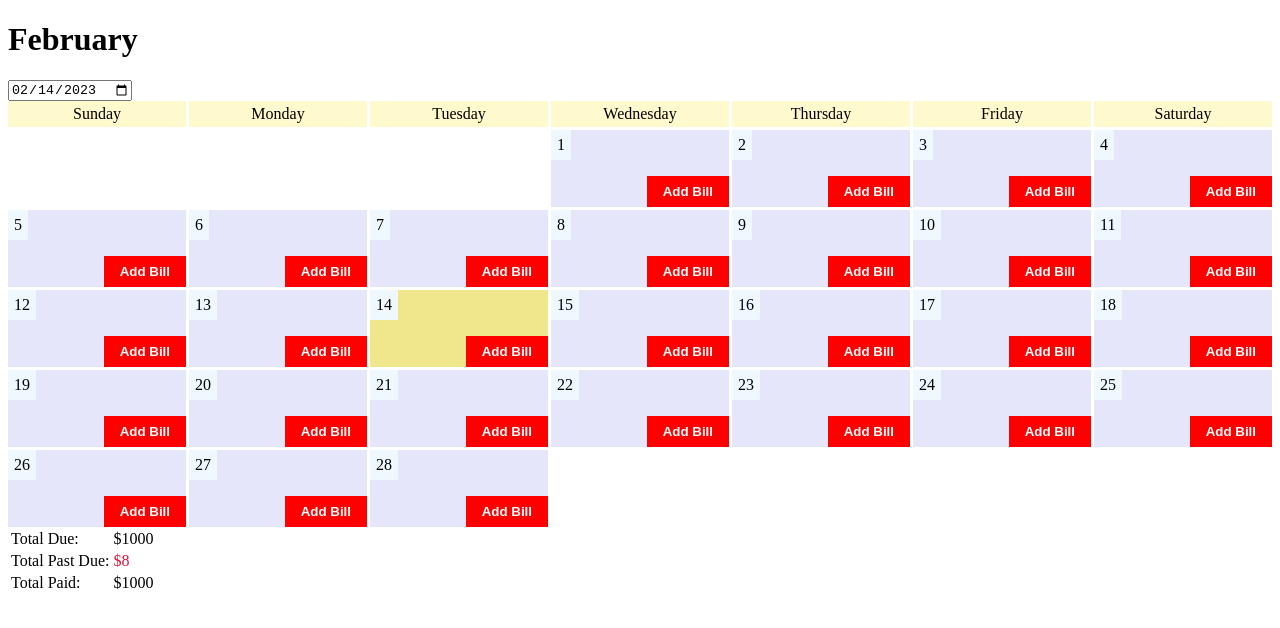
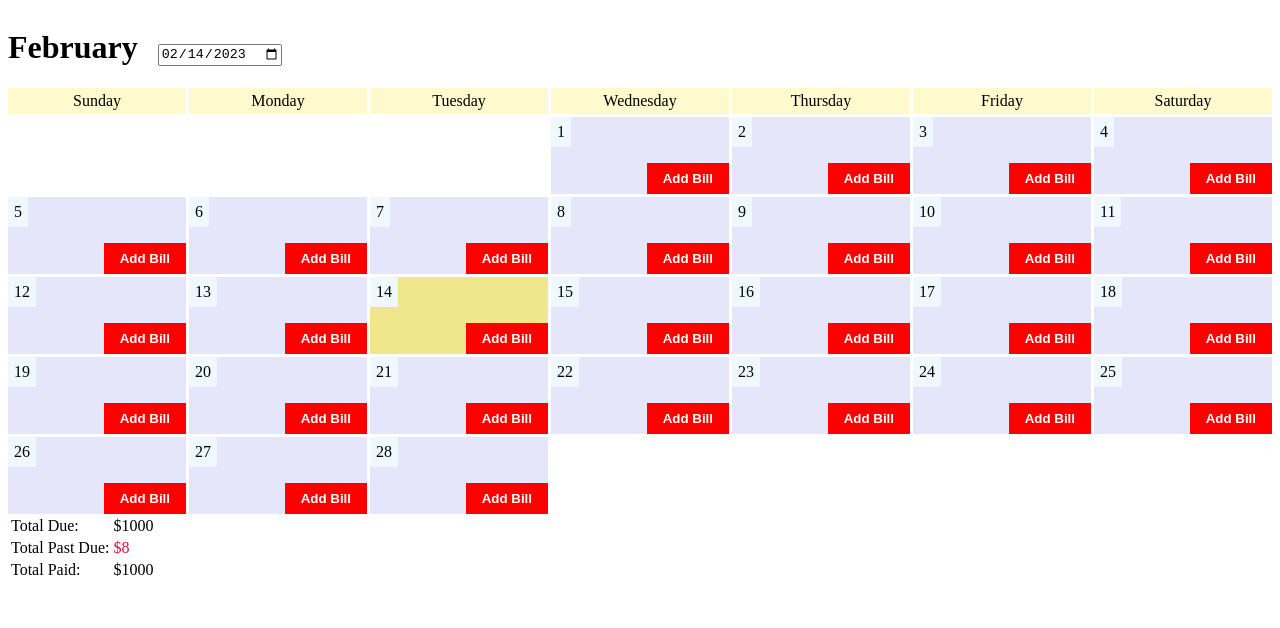
Before and after one commit to bronter/bill-calendar, a plain HTML site: page www/index.html in a window 1280 px wide. Drawn offline with Linux system fonts and the light colour scheme.

Commit message:
update date input styling

```diff
--- a/www/index.html
+++ b/www/index.html
@@ -31,6 +31,14 @@
                     grid-template-columns: 1fr 1fr 1fr 1fr 1fr 1fr 1fr;
                     column-gap: 3px;
                     row-gap: 3px;
+                }
+
+                #month-header {
+                    display: inline-block;
+                }
+
+                #date-nav {
+                    margin-left: 16px;
                 }
 
                 padding-day, calendar-day {
@@ -97,6 +105,7 @@
                     padding-right: 16px;
                     box-sizing: border-box;
                     border: none;
+                    outline: none;
                     background-color: lemonchiffon;
                 }
                 #month-header {
```
